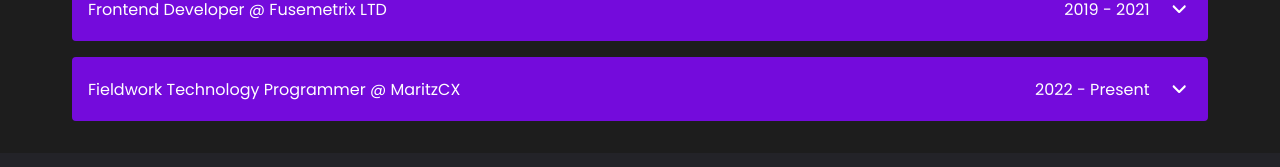
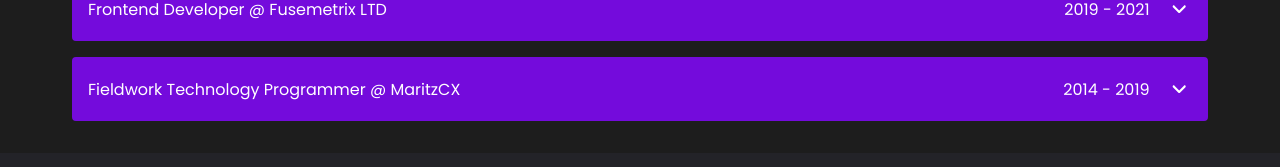
Before and after one commit to otd1990/new-portfolio-2025, a Vue app: page / in a window 1280 px wide. Shown: the part 3368-3535 px from the top of the page. Built offline with nearby package versions, Linux system fonts and the light colour scheme; what @tsparticles/vue3 would draw is missing.

Commit message:
Updating dates

```diff
--- a/src/components/ProfessionalExperience.vue
+++ b/src/components/ProfessionalExperience.vue
@@ -52,7 +52,7 @@
     id: 4,
     title: "Fieldwork Technology Programmer",
     company: "MaritzCX",
-    yearsWorked: "2022 - Present",
+    yearsWorked: "2014 - 2019",
     jd: "",
   },
 ];
--- a/src/components/WorkItems.vue
+++ b/src/components/WorkItems.vue
@@ -57,7 +57,7 @@
           <a
             class="btn btn-primary work-item__btn"
             :href="`${project.url}`"
-            target="blank"
+            target="_blank"
             rel="noopener noreferrer"
           >
             <div>{{ project.isDeployed ? "Visit Site" : "Go to project" }}</div>
```
Also changed, not shown: 1 other file (tests, documents, lock files or other folders).
